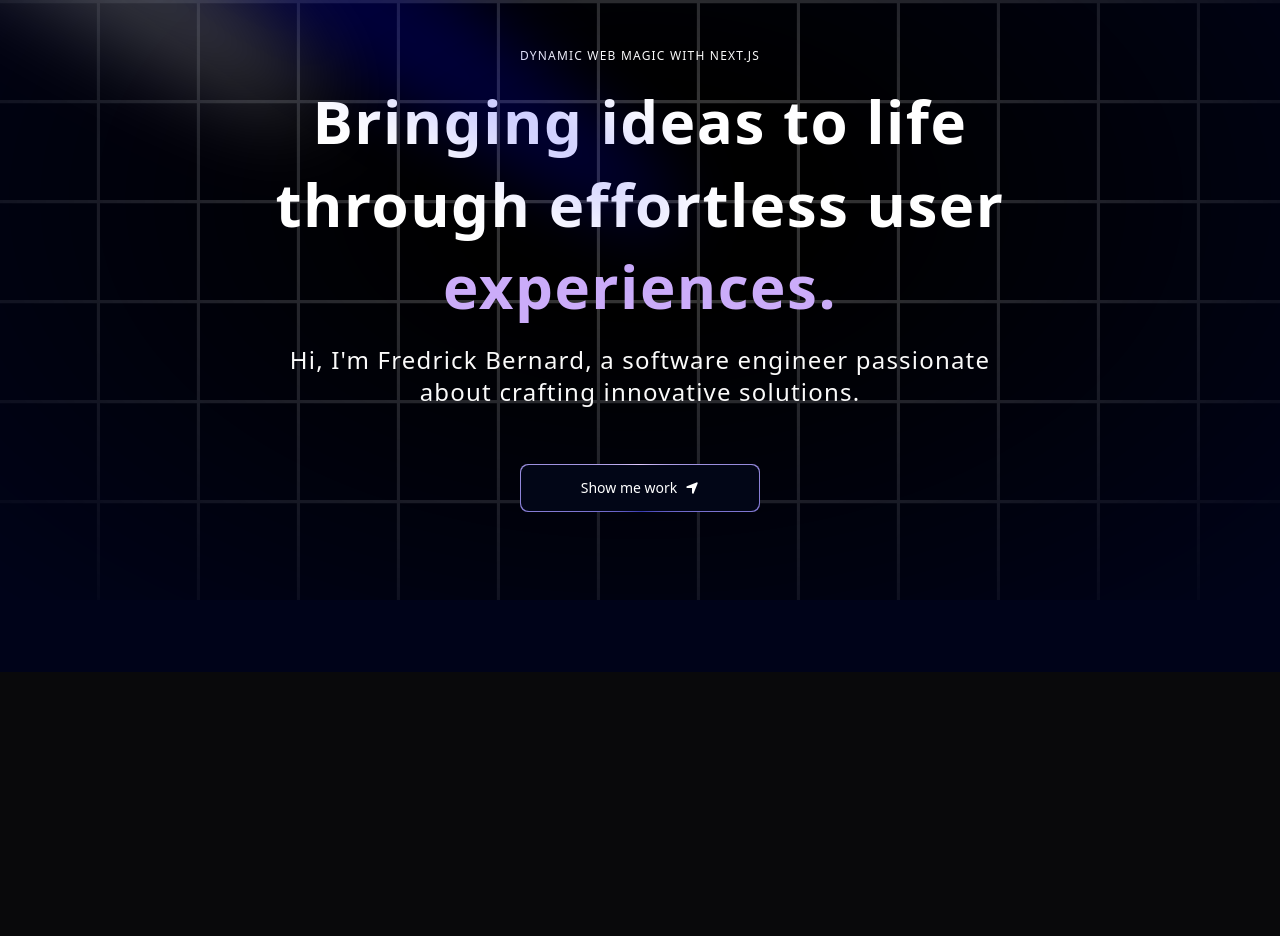
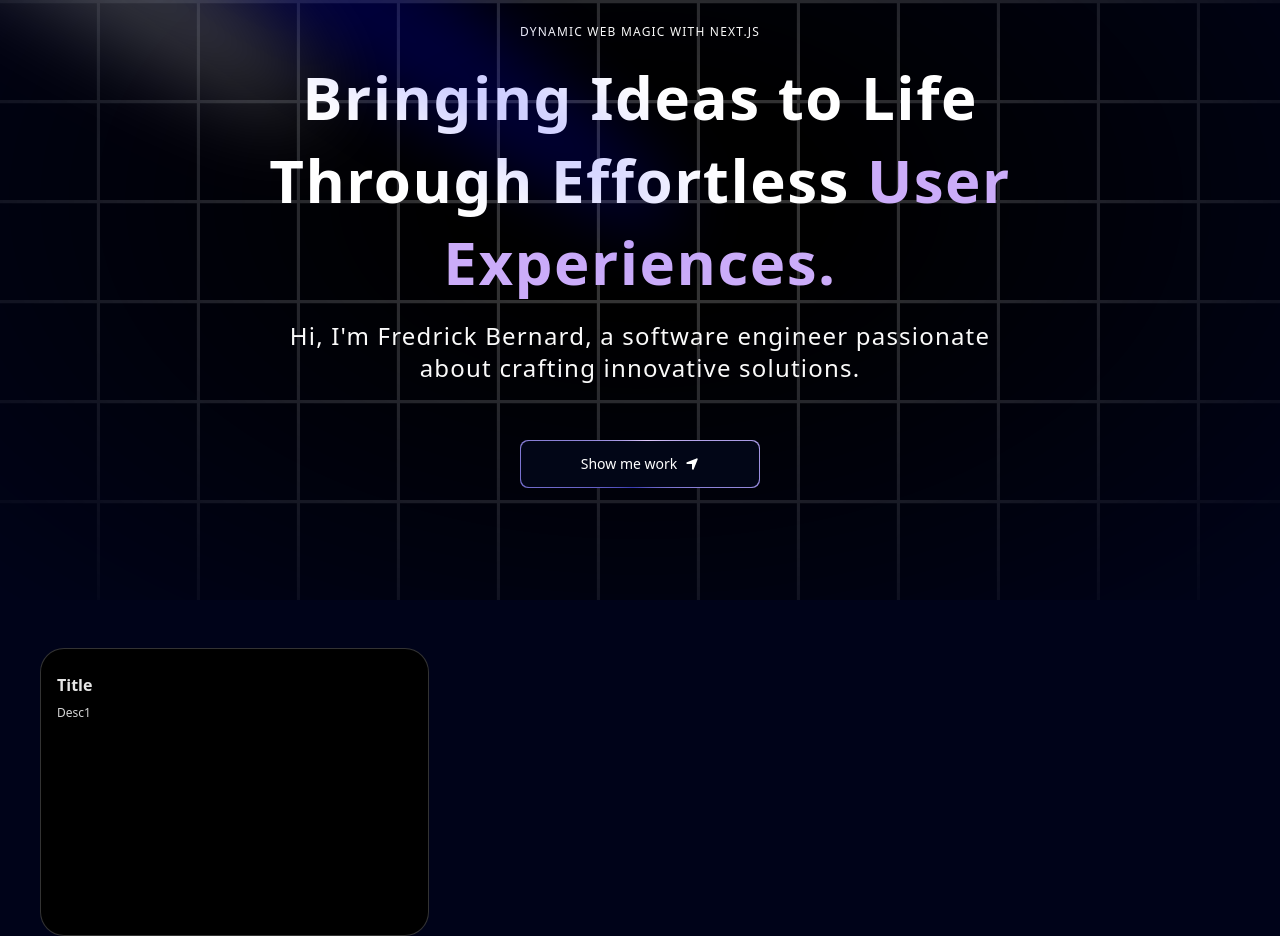
Before and after one commit to fredrickbernardonduru/portfolio1, a Next.js app: page / in a window 1280 px wide. Shown: the part 200-1136 px from the top of the page. Before the commit the page ends 872 px from the top, so only its background shows below. Built offline with nearby package versions, Linux system fonts and the light colour scheme.

Commit message:
Update to check errors

```diff
--- a/app/page.tsx
+++ b/app/page.tsx
@@ -1,10 +1,16 @@
 import Hero from "@/components/Hero";
+import { FloatingNav } from "@/components/ui/FloatingNavbar";
+import Grid from "@/components/ui/Grid";
+import { FaHome } from "react-icons/fa";
 
 export default function Home() {
   return (
     <main className="relative bg-black-100 flex justify-center items-center flex-col overflow-hidden mx-auto sm:px-10">
       <div className="max-w-7xl w-full">
-        |<Hero/>
+        <FloatingNav navItems={[
+          {name:'Home', link:'/' ,icon:<FaHome/>}]}/>
+        <Hero />
+        <Grid/>
       </div>
     </main>
   );
--- a/components/Hero.tsx
+++ b/components/Hero.tsx
@@ -28,7 +28,7 @@
           </h2>
           <TextGenerateEffect
             className="text-center text-[40px] md:text-5xl lg:text-6xl"
-            words="Bringing ideas to life through effortless user experiences."
+            words="Bringing Ideas to Life Through Effortless User Experiences."
           />
           <p className="text-center md:tracking-wider mb-4 text-sm md:text-lg lg:text-2xl">
             Hi, I&apos;m Fredrick Bernard, a software engineer passionate about
--- /dev/null
+++ b/components/ui/BentoGrid.tsx
@@ -0,0 +1,56 @@
+import { cn } from "@/lib/utils";
+
+export const BentoGrid = ({
+  className,
+  children,
+}: {
+  className?: string;
+  children?: React.ReactNode;
+}) => {
+  return (
+    <div
+      className={cn(
+        "grid md:auto-rows-[18rem] grid-cols-1 md:grid-cols-3 gap-4 max-w-7xl mx-auto ",
+        className
+      )}
+    >
+      {children}
+    </div>
+  );
+};
+
+export const BentoGridItem = ({
+  className,
+  title,
+  description,
+  header,
+  icon,
+  id,
+}: {
+  className?: string;
+  title?: string | React.ReactNode;
+  description?: string | React.ReactNode;
+  header?: React.ReactNode;
+  icon?: React.ReactNode;
+  id:number,
+}) => {
+  return (
+    <div
+      className={cn(
+        "row-span-1 relative rounded-3xl group/bento hover:shadow-xl transition duration-200 shadow-input dark:shadow-none p-4 dark:bg-black dark:border-white/[0.2] bg-white border border-transparent justify-between flex flex-col space-y-4 border-red-500",
+        className
+      )}
+    >
+      {header}
+      <div className="group-hover/bento:translate-x-2 transition duration-200">
+        {icon}
+        <div className="font-sans font-bold text-neutral-600 dark:text-neutral-200 mb-2 mt-2">
+          {title}
+        </div>
+        <div className="font-sans font-normal text-neutral-600 text-xs dark:text-neutral-300">
+          {description}
+        </div>
+      </div>
+    </div>
+  );
+};
--- /dev/null
+++ b/components/ui/FloatingNavbar.tsx
@@ -0,0 +1,82 @@
+"use client";
+import React, { useState } from "react";
+import {
+  motion,
+  AnimatePresence,
+  useScroll,
+  useMotionValueEvent,
+} from "framer-motion";
+import { cn } from "@/lib/utils";
+import Link from "next/link";
+
+export const FloatingNav = ({
+  navItems,
+  className,
+}: {
+  navItems: {
+    name: string;
+    link: string;
+    icon?: JSX.Element;
+  }[];
+  className?: string;
+}) => {
+  const { scrollYProgress } = useScroll();
+
+  const [visible, setVisible] = useState(false);
+
+  useMotionValueEvent(scrollYProgress, "change", (current) => {
+    // Check if current is not undefined and is a number
+    if (typeof current === "number") {
+      let direction = current! - scrollYProgress.getPrevious()!;
+
+      if (scrollYProgress.get() < 0.05) {
+        setVisible(false);
+      } else {
+        if (direction < 0) {
+          setVisible(true);
+        } else {
+          setVisible(false);
+        }
+      }
+    }
+  });
+
+  return (
+    <AnimatePresence mode="wait">
+      <motion.div
+        initial={{
+          opacity: 1,
+          y: -100,
+        }}
+        animate={{
+          y: visible ? 0 : -100,
+          opacity: visible ? 1 : 0,
+        }}
+        transition={{
+          duration: 0.2,
+        }}
+        className={cn(
+          "flex max-w-fit  fixed top-10 inset-x-0 mx-auto border border-transparent dark:border-white/[0.2] rounded-full dark:bg-black bg-white shadow-[0px_2px_3px_-1px_rgba(0,0,0,0.1),0px_1px_0px_0px_rgba(25,28,33,0.02),0px_0px_0px_1px_rgba(25,28,33,0.08)] z-[5000] pr-2 pl-8 py-2  items-center justify-center space-x-4",
+          className
+        )}
+      >
+        {navItems.map((navItem: any, idx: number) => (
+          <Link
+            key={`link=${idx}`}
+            href={navItem.link}
+            className={cn(
+              "relative dark:text-neutral-50 items-center flex space-x-1 text-neutral-600 dark:hover:text-neutral-300 hover:text-neutral-500"
+            )}
+          >
+            <span className="block sm:hidden">{navItem.icon}</span>
+            <span className="hidden sm:block text-sm">{navItem.name}</span>
+          </Link>
+        ))}
+        <button className="border text-sm font-medium relative border-neutral-200 dark:border-white/[0.2] text-black dark:text-white px-4 py-2 rounded-full">
+          <span>Login</span>
+          <span className="absolute inset-x-0 w-1/2 mx-auto -bottom-px bg-gradient-to-r from-transparent via-blue-500 to-transparent  h-px" />
+        </button>
+      </motion.div>
+    </AnimatePresence>
+  );
+};
--- /dev/null
+++ b/components/ui/Grid.tsx
@@ -0,0 +1,21 @@
+import React from "react";
+import { BentoGrid, BentoGridItem } from "./BentoGrid";
+
+const Grid = () => {
+  return (
+    <section id="about">
+      <BentoGrid>
+      {[{ title: 'Title', description: 'Desc1', id:1}].map((item, i) => (
+        <BentoGridItem
+        id={item.id}
+        key={item.id}
+        title={item.title}
+        description={item.description}
+        />
+      ))}
+      </BentoGrid>
+    </section>
+  );
+};
+
+export default Grid;
--- a/components/ui/MagicButton.tsx
+++ b/components/ui/MagicButton.tsx
@@ -2,7 +2,7 @@
 
 const MagicButton = (
   {
-    title, icon, position, handlClick, otherClasses
+    title, icon, position, handleClick, otherClasses
   } : { title: string; icon: React.ReactNode, position: string; handleClick?: () => void; otherClasses?: string }
 ) => {
   return (
--- a/components/ui/TextGenerateEffect.tsx
+++ b/components/ui/TextGenerateEffect.tsx
@@ -37,7 +37,7 @@
           return (
             <motion.span
               key={word + idx}
-              className={`${idx > 6 ?'text-purple' : 'dark:text-white text-black' } opacity-0`}
+              className={`${idx > 5 ?'text-purple' : 'dark:text-white text-black' } opacity-0`}
               style={{
                 filter: filter ? "blur(10px)" : "none",
               }}
--- a/package.json
+++ b/package.json
@@ -9,6 +9,7 @@
     "lint": "next lint"
   },
   "dependencies": {
+    "@tabler/icons-react": "^3.21.0",
     "clsx": "^2.1.1",
     "framer-motion": "^11.11.10",
     "mini-svg-data-uri": "^1.4.4",
```
Also changed, not shown: 1 other file (tests, documents, lock files or other folders).
